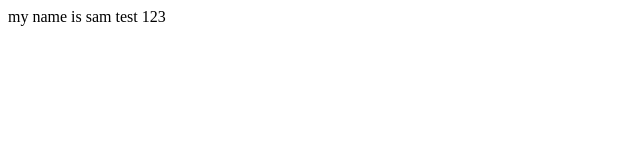
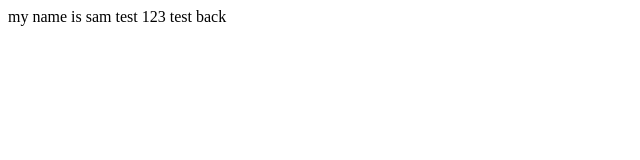
Before and after one commit to ProgramTaskforce/test, a plain HTML site: page index.html in a window 1280 px wide. Shown: the full height of the page, 0-640 px from the left. Drawn offline with Linux system fonts and the light colour scheme.

Commit message:
test back to test

```diff
--- a/index.html
+++ b/index.html
@@ -8,5 +8,7 @@
     my name is sam
 
     test 123
+
+    test back
 </body>
 </html>
```
